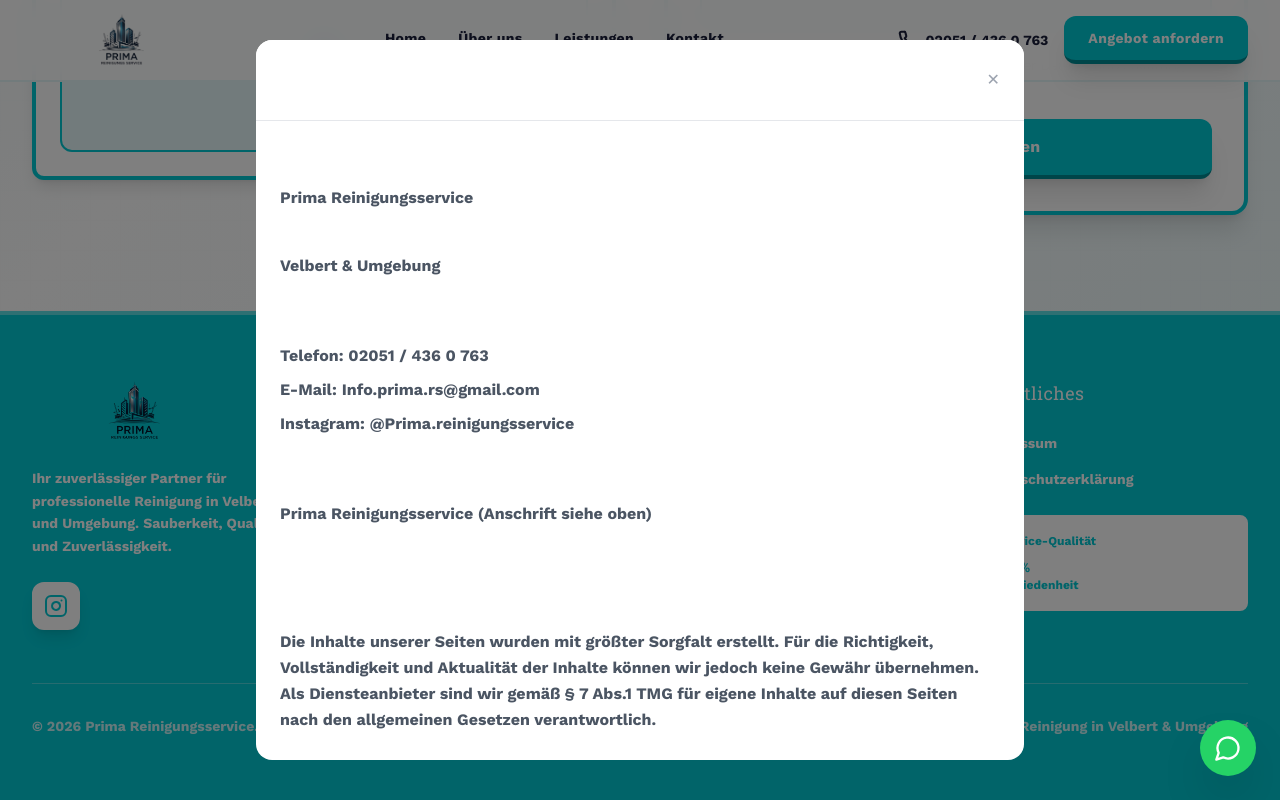
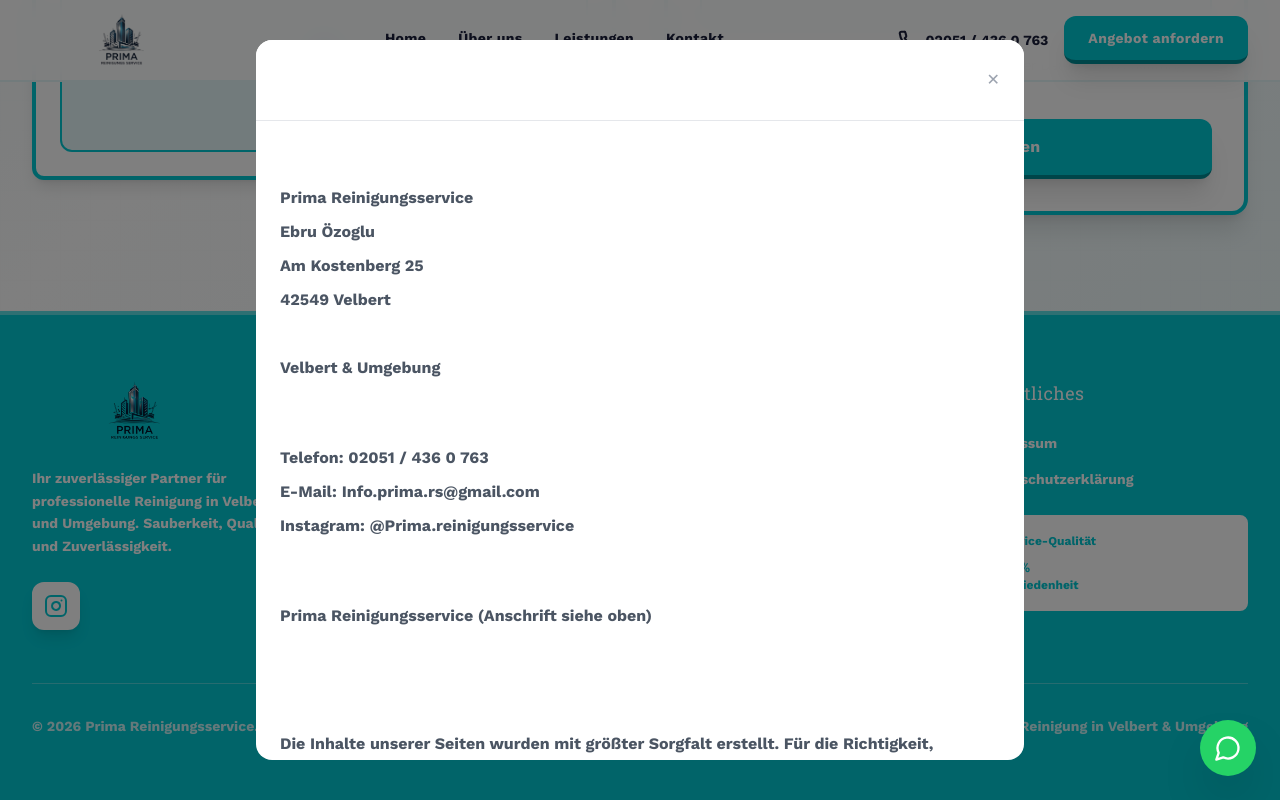
Before and after one commit to dr0394/badtor, a React (Vite) app: page / in a window 1280 px wide. Both pictures are taken after a click on the button "Impressum". Shown: the part 11243-12043 px from the top of the page. Before the commit the page ends 12000 px from the top, so only its background shows below. After the commit the page ends 12000 px from the top, so only its background shows below. Built offline with nearby package versions, Linux system fonts and the light colour scheme.

Commit message:
Updated Footer.tsx

```diff
--- a/src/components/Footer.tsx
+++ b/src/components/Footer.tsx
@@ -157,6 +157,9 @@ const Footer = () => {
                 <h3 className="font-normal text-lg mb-3 text-white font-roboto">Angaben gemäß § 5 TMG</h3>
                 <div className="text-gray-600 font-bold leading-relaxed space-y-2">
                   <p>Prima Reinigungsservice</p>
+                  <p>Ebru Özoglu</p>
+                  <p>Am Kostenberg 25</p>
+                  <p>42549 Velbert</p>
                   <div className="mt-4">
                     <p className="font-normal text-white font-roboto mb-2">Einsatzgebiet:</p>
                     <p>Velbert & Umgebung</p>
```
